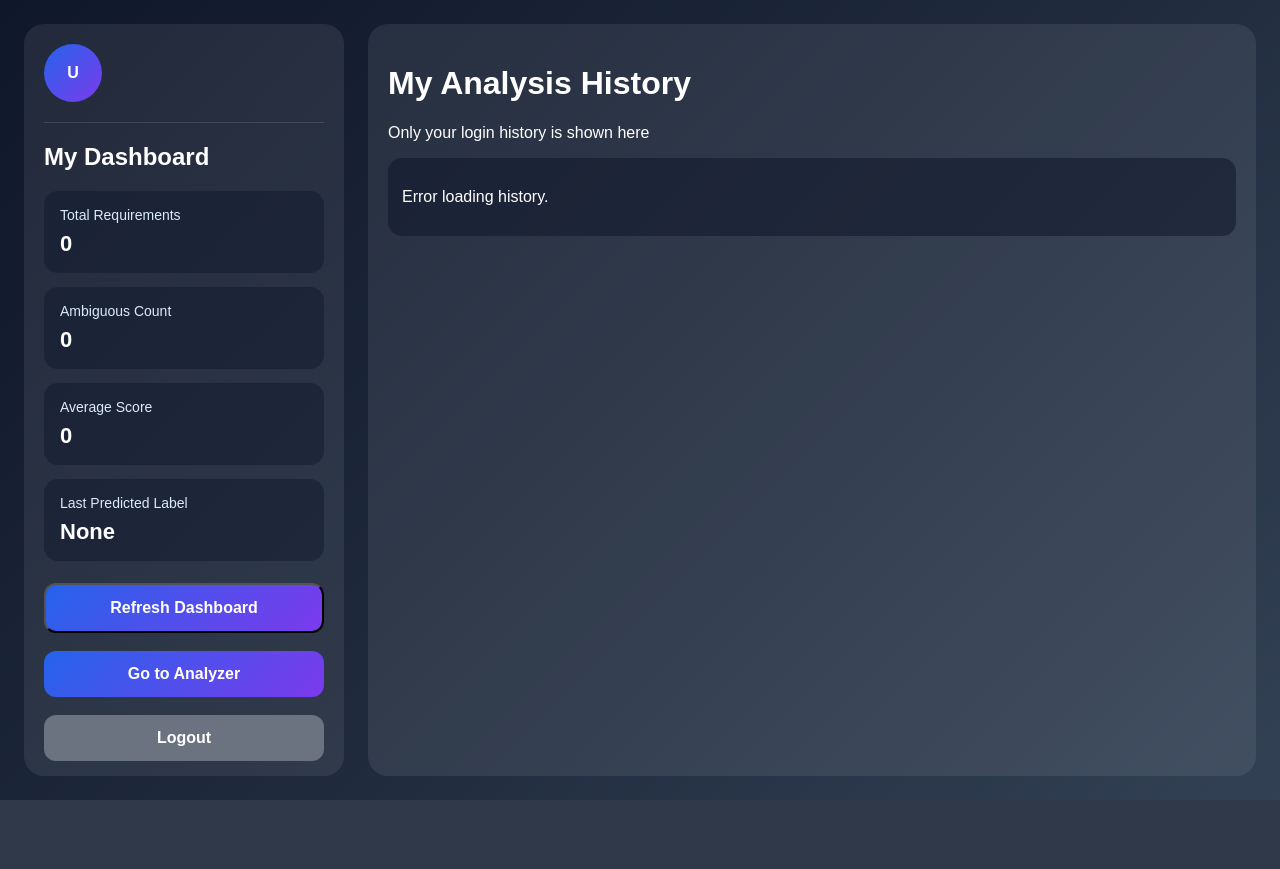
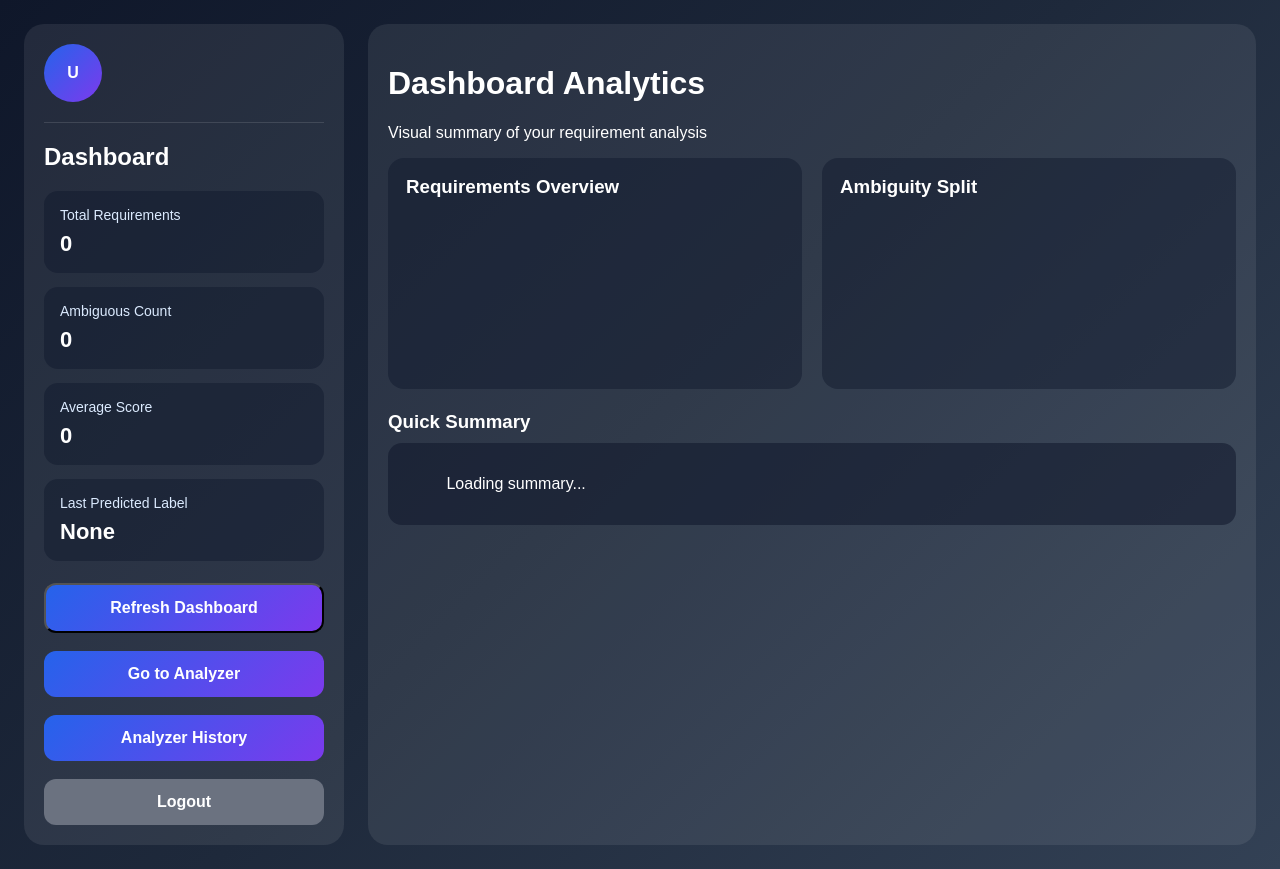
Before and after one commit to gouthamianagandula/requirement-ambiguity-analyzer, a FastAPI app: page /dashboard in a window 1280 px wide. Before the commit the page ends 800 px from the top, so only its background shows below. Run offline with FastAPI, Linux system fonts and the light colour scheme; the visitor is signed in with stand-in values (Sample User, id 1); data that the repository does not hold is empty; a map, chart or similar area stays blank; parts of the project's set-up code (start-up, migrations or seed data) failed here and were passed over.

Commit message:
Add dashboard graphs

```diff
--- a/backend/static/app.js
+++ b/backend/static/app.js
@@ -1,3 +1,6 @@
+let barChartInstance = null;
+let doughnutChartInstance = null;
+
 async function analyzeRequirement() {
   const textBox = document.getElementById("requirementText");
   const resultBox = document.getElementById("analysisResult");
@@ -136,6 +139,57 @@ async function analyzeRequirement() {
   }
 }
 
+function renderCharts(totalRequirements, ambiguousCount) {
+  const clearCount = Math.max(totalRequirements - ambiguousCount, 0);
+
+  const barCanvas = document.getElementById("barChart");
+  const doughnutCanvas = document.getElementById("doughnutChart");
+
+  if (barCanvas) {
+    if (barChartInstance) {
+      barChartInstance.destroy();
+    }
+
+    barChartInstance = new Chart(barCanvas, {
+      type: "bar",
+      data: {
+        labels: ["Total", "Ambiguous", "Clear"],
+        datasets: [{
+          label: "Requirements",
+          data: [totalRequirements, ambiguousCount, clearCount]
+        }]
+      },
+      options: {
+        responsive: true,
+        plugins: {
+          legend: {
+            display: false
+          }
+        }
+      }
+    });
+  }
+
+  if (doughnutCanvas) {
+    if (doughnutChartInstance) {
+      doughnutChartInstance.destroy();
+    }
+
+    doughnutChartInstance = new Chart(doughnutCanvas, {
+      type: "doughnut",
+      data: {
+        labels: ["Ambiguous", "Clear"],
+        datasets: [{
+          data: [ambiguousCount, clearCount]
+        }]
+      },
+      options: {
+        responsive: true
+      }
+    });
+  }
+}
+
 async function loadDashboard() {
   try {
     const response = await fetch("/stats");
@@ -152,6 +206,7 @@ async function loadDashboard() {
     const profileName = document.getElementById("profileName");
     const profileEmail = document.getElementById("profileEmail");
     const profileAvatar = document.querySelector(".profile-avatar");
+    const dashboardSummary = document.getElementById("dashboardSummary");
 
     if (totalRequirements) totalRequirements.innerText = data.total_requirements_analyzed;
     if (ambiguousCount) ambiguousCount.innerText = data.ambiguous_count;
@@ -162,6 +217,20 @@ async function loadDashboard() {
     if (profileAvatar && data.user_name) {
       profileAvatar.innerText = data.user_name.charAt(0).toUpperCase();
     }
+
+    if (dashboardSummary) {
+      dashboardSummary.innerHTML = `
+        <p><strong>Total Requirements:</strong> ${data.total_requirements_analyzed}</p>
+        <p><strong>Ambiguous Count:</strong> ${data.ambiguous_count}</p>
+        <p><strong>Average Score:</strong> ${data.average_score}</p>
+        <p><strong>Last Predicted Label:</strong> ${data.last_predicted_label}</p>
+      `;
+    }
+
+    renderCharts(
+      Number(data.total_requirements_analyzed || 0),
+      Number(data.ambiguous_count || 0)
+    );
   } catch (error) {
     console.log("Dashboard load failed");
   }
--- a/backend/static/style.css
+++ b/backend/static/style.css
@@ -166,11 +166,6 @@ body {
   background: rgba(255, 255, 255, 0.08);
 }
 
-.left-panel {
-  height: calc(100vh - 48px);
-  overflow-y: auto;
-}
-
 .profile-box {
   display: flex;
   align-items: center;
@@ -196,7 +191,6 @@ body {
   margin: 4px 0 0;
   color: #dbeafe;
   font-size: 14px;
-  word-break: break-word;
 }
 
 .line {
@@ -297,55 +291,30 @@ textarea {
   margin-bottom: 14px;
 }
 
-.sentence-card p {
-  margin: 8px 0;
-}
-
 .sentence-ok {
   color: #86efac;
   font-weight: bold;
 }
 
-.sidebar-history-section {
-  margin-top: 22px;
+.chart-grid {
+  display: grid;
+  grid-template-columns: repeat(2, 1fr);
+  gap: 20px;
 }
 
-.sidebar-history-section h2 {
-  margin-bottom: 10px;
+.chart-card {
+  background: rgba(15, 23, 42, 0.45);
+  border-radius: 16px;
+  padding: 18px;
 }
 
-.sidebar-history-box {
-  max-height: 340px;
-  overflow-y: auto;
-  background: rgba(15, 23, 42, 0.45);
-  border-radius: 14px;
-  padding: 12px;
-}
-
-.sidebar-history-card {
-  background: rgba(255, 255, 255, 0.08);
-  border-radius: 12px;
-  padding: 12px;
-  margin-bottom: 12px;
-}
-
-.sidebar-history-card h4 {
-  margin: 0 0 8px;
-  font-size: 15px;
-}
-
-.sidebar-history-card p {
-  margin: 6px 0;
-  font-size: 13px;
-  color: #dbeafe;
+.chart-card h3 {
+  margin-top: 0;
 }
 
 @media (max-width: 900px) {
-  .analyzer-page {
+  .analyzer-page,
+  .chart-grid {
     grid-template-columns: 1fr;
   }
-
-  .left-panel {
-    height: auto;
-  }
 }
--- a/backend/templates/dashboard.html
+++ b/backend/templates/dashboard.html
@@ -5,6 +5,7 @@
   <meta name="viewport" content="width=device-width, initial-scale=1.0" />
   <title>Dashboard - Requirement Ambiguity Analyzer</title>
   <link rel="stylesheet" href="/static/style.css" />
+  <script src="https://cdn.jsdelivr.net/npm/chart.js"></script>
 </head>
 <body>
   <div class="analyzer-page">
@@ -21,7 +22,7 @@
 
       <hr class="line" />
 
-      <h2>My Dashboard</h2>
+      <h2>Dashboard</h2>
 
       <div class="dashboard-list">
         <div class="dashboard-item">
@@ -53,15 +54,33 @@
       <a href="/analyzer" class="btn primary-btn full-btn">Go to Analyzer</a>
 
       <br /><br />
+      <a href="/history-page" class="btn primary-btn full-btn">Analyzer History</a>
+
+      <br /><br />
       <a href="/logout" class="btn secondary-btn full-btn">Logout</a>
     </aside>
 
     <main class="right-panel glass-card">
-      <h1>My Analysis History</h1>
-      <p class="subtitle">Only your login history is shown here</p>
+      <h1>Dashboard Analytics</h1>
+      <p class="subtitle">Visual summary of your requirement analysis</p>
 
-      <div id="historyContainer" class="result-box">
-        Loading your history...
+      <div class="chart-grid">
+        <div class="chart-card">
+          <h3>Requirements Overview</h3>
+          <canvas id="barChart"></canvas>
+        </div>
+
+        <div class="chart-card">
+          <h3>Ambiguity Split</h3>
+          <canvas id="doughnutChart"></canvas>
+        </div>
+      </div>
+
+      <div class="analysis-section">
+        <h3>Quick Summary</h3>
+        <div id="dashboardSummary" class="result-box">
+          Loading summary...
+        </div>
       </div>
     </main>
   </div>
```
